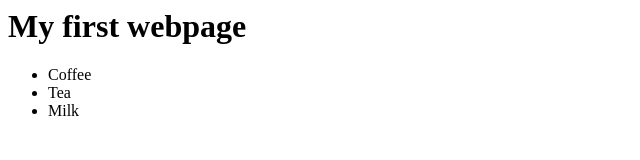
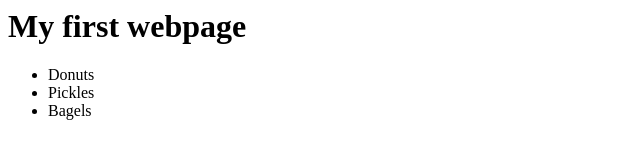
Before and after one commit to LoneWalker14/Dragonman14, a plain HTML site: page index.html in a window 1280 px wide. Shown: the full height of the page, 0-640 px from the left. Drawn offline with Linux system fonts and the light colour scheme.

Commit message:
Update index.html

```diff
--- a/index.html
+++ b/index.html
@@ -6,10 +6,11 @@
   <h1>My first webpage</h1>
 
 <ul>
-  <li>Coffee</li>
-  <li>Tea</li>
-  <li>Milk</li>
+  <li>Donuts</li>
+  <li>Pickles</li>
+  <li>Bagels</li>
 </ul>
+
 
   </body>
   </html>
```
